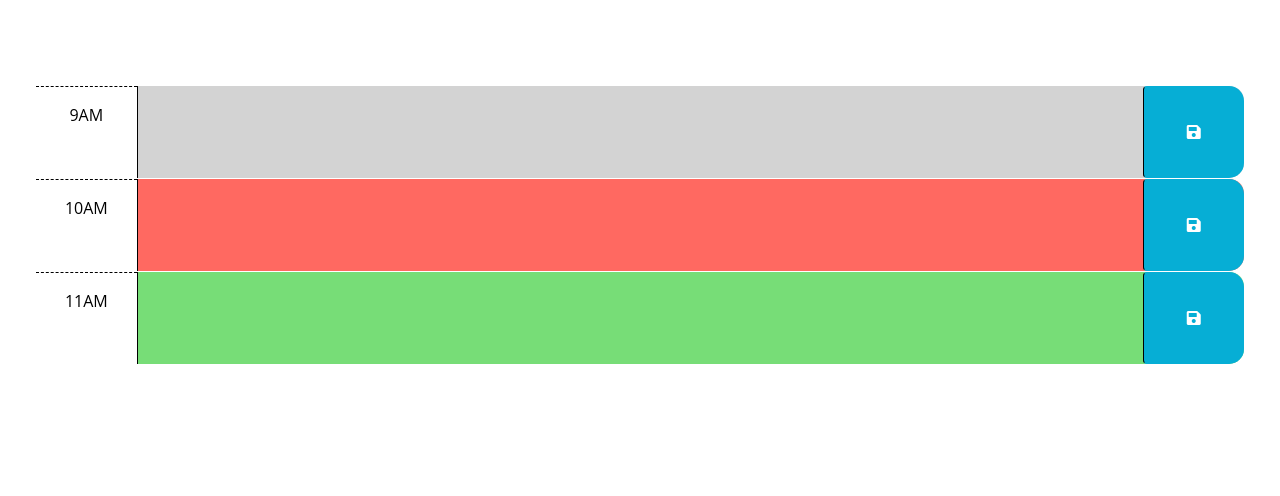
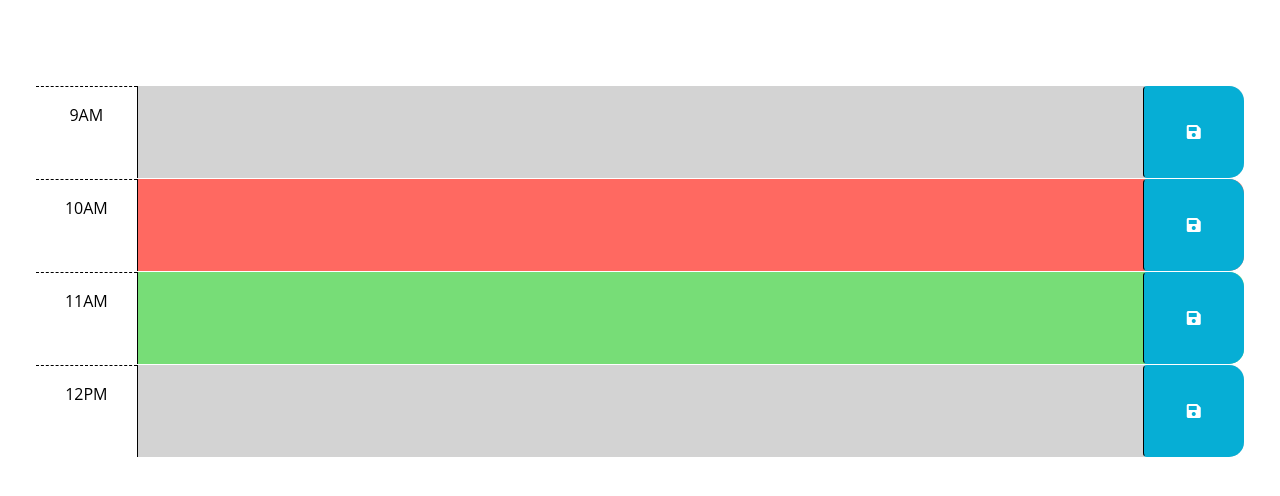
Before and after one commit to tmalenga/workTimeScheduler, a plain HTML site: page index.html in a window 1280 px wide. Shown: the part 166-662 px from the top of the page. Drawn offline with nearby package versions, Linux system fonts and the light colour scheme.

Commit message:
adding an extra timeslot

```diff
--- a/index.html
+++ b/index.html
@@ -67,7 +67,21 @@
           <i class="fas fa-save" aria-hidden="true"></i>
         </button>
       </div>
+
+      <div id="hour-12" class="row time-block past">
+        <div class="col-2 col-md-1 hour text-center py-3">12PM</div>
+        <textarea class="col-8 col-md-10 description" rows="3"> </textarea>
+        <button class="btn saveBtn col-2 col-md-1" aria-label="save">
+          <i class="fas fa-save" aria-hidden="true"></i>
+        </button>
+      </div>
+
+
+
+
     </div>
+
+
 
     <script src="https://cdnjs.cloudflare.com/ajax/libs/jquery/3.2.1/jquery.min.js"></script>
     <script src="https://cdn.jsdelivr.net/npm/dayjs@1.11.3/dayjs.min.js"
```
